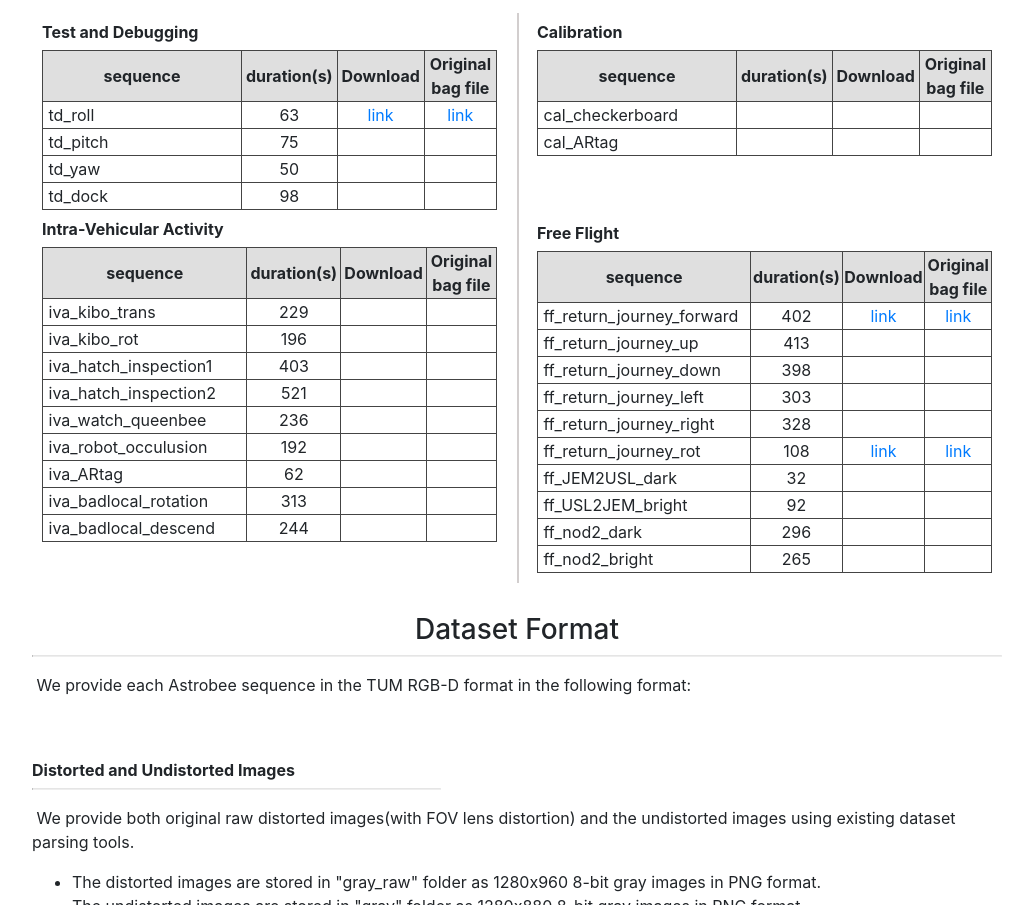
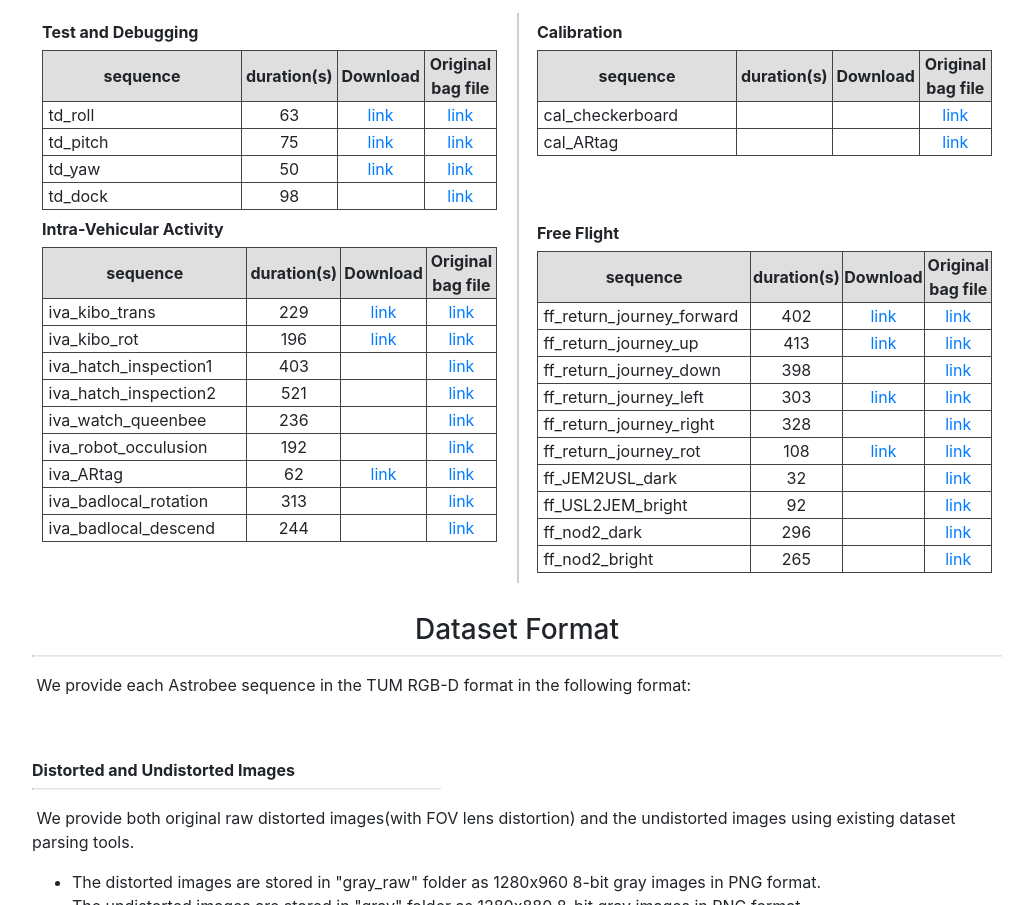
Before and after one commit to MPIL-310C/MPIL-310C.github.io, a plain HTML site: page index.html in a window 1280 px wide. Shown: the part 1646-2551 px from the top of the page, without its empty margins (123-1156 px from the left). Drawn offline with Linux system fonts and the light colour scheme.

Commit message:
add sequences and bag files

```diff
--- a/index.html
+++ b/index.html
@@ -95,26 +95,26 @@
                             <tr>
                                 <td>&nbsp;td_roll</td>
                                 <td style="text-align:center">63</td>
-                                <td style="text-align:center"><a href="https://sookmyungackr-my.sharepoint.com/:u:/g/personal/1913084_sookmyung_ac_kr/Edgkg5_U5I9Amzvxhm8d-XoBg1Xv56pLnR_kQuSUXBY5LA?e=H9misU" target="_blank" rel="noopener noreferrer">link</a></td>
-                                <td style="text-align:center"><a href="https://sookmyungackr-my.sharepoint.com/:u:/g/personal/1913084_sookmyung_ac_kr/EaKOQ5MfZqFHiuxVYCLfWkcBc4ZbCQrY2DUsCSzNmHfr0Q?e=khVypK" target="_blank" rel="noopener noreferrer">link</a></td>
+                                <td style="text-align:center"><a href="https://sookmyungackr-my.sharepoint.com/:u:/g/personal/1913084_sookmyung_ac_kr/EVvAyVrZt4tGkZEvo-N8YdABpV2hjXKr8BgGRpT2kfNjKg?e=v9diqH" target="_blank" rel="noopener noreferrer">link</a></td>
+                                <td style="text-align:center"><a href="https://sookmyungackr-my.sharepoint.com/:u:/g/personal/1913084_sookmyung_ac_kr/EaKOQ5MfZqFHiuxVYCLfWkcB1yO4_LfpX3wWw5FBQvuSLg?e=Qdgwdq" target="_blank" rel="noopener noreferrer">link</a></td>
                             </tr>
                             <tr>
                                 <td>&nbsp;td_pitch</td>
                                 <td style="text-align:center">75</td>
-                                <td style="text-align:center">      </td>
-                                <td style="text-align:center">      </td>
+                                <td style="text-align:center"><a href="https://sookmyungackr-my.sharepoint.com/:u:/g/personal/1913084_sookmyung_ac_kr/ESL85LbFiuxItpH7MVcVkEYB6_SL2t61JhFcbGRAnFIYYA?e=mpbB30" target="_blank" rel="noopener noreferrer">link</a></td></td>
+                                <td style="text-align:center"><a href="https://sookmyungackr-my.sharepoint.com/:u:/g/personal/1913084_sookmyung_ac_kr/Eab89eHwS_FPkntNwTPoXLMBwWJwAy0tIXVK-IyOkvg0qg?e=5dnxWm" target="_blank" rel="noopener noreferrer">link</a></td></td>
                             </tr>
                             <tr>
                                 <td>&nbsp;td_yaw</td>
                                 <td style="text-align:center">50</td>
-                                <td style="text-align:center">      </td>
-                                <td style="text-align:center">      </td>
+                                <td style="text-align:center"><a href="https://sookmyungackr-my.sharepoint.com/:u:/g/personal/1913084_sookmyung_ac_kr/EXLJB4-5mPNCrRTXR3wM6AQBYJOJ-K-rfkUxiwIQARpcTw?e=ePSMpQ" target="_blank" rel="noopener noreferrer">link</a></td></td>
+                                <td style="text-align:center"><a href="https://sookmyungackr-my.sharepoint.com/:u:/g/personal/1913084_sookmyung_ac_kr/EQqt7UZeVZBPjSqs38ryr-IBNqp5j5v9rRhhmJ2G6wEnlA?e=VAdFOx" target="_blank" rel="noopener noreferrer">link</a></td></td>
                             </tr>
                             <tr>
                                 <td>&nbsp;td_dock</td>
                                 <td style="text-align:center">98</td>
                                 <td style="text-align:center">      </td>
-                                <td style="text-align:center">      </td>
+                                <td style="text-align:center"><a href="https://sookmyungackr-my.sharepoint.com/:u:/g/personal/1913084_sookmyung_ac_kr/EWuMIParJqtFsWLAwY32JaMBRjWFVeSGT3ahDT3F1EMkiA?e=TTz9Ed" target="_blank" rel="noopener noreferrer">link</a></td>
                             </tr>
                         </tbody>
                     </table>
@@ -141,56 +141,56 @@
                             <tr>
                                 <td>&nbsp;iva_kibo_trans</td>
                                 <td style="text-align:center">229</td>
-                                <td style="text-align:center">      </td>
-                                <td style="text-align:center">      </td>
+                                <td style="text-align:center"><a href="https://sookmyungackr-my.sharepoint.com/:u:/g/personal/1913084_sookmyung_ac_kr/EWRRCHSrzZtHqsjX7tBdZtUB753M8vVi8KQW4YHk5SGSMA?e=DjrXYA" target="_blank" rel="noopener noreferrer">link</a></td>
+                                <td style="text-align:center"><a href="https://sookmyungackr-my.sharepoint.com/:u:/g/personal/1913084_sookmyung_ac_kr/EdPdFx2rTRhHqeHXqzxfejUBjEuGAj1iCb_PdNym-fe9gQ?e=fu22nh" target="_blank" rel="noopener noreferrer">link</a></td>
                             </tr>
                             <tr>
                                 <td>&nbsp;iva_kibo_rot</td>
                                 <td style="text-align:center">196</td>
-                                <td style="text-align:center">      </td>
-                                <td style="text-align:center">      </td>
+                                <td style="text-align:center"><a href="https://sookmyungackr-my.sharepoint.com/:u:/g/personal/1913084_sookmyung_ac_kr/EY51DLsOaupNswWZeyo8H-4BXEKxzpqmsNj9iUQX9FJgaw?e=tpWXys" target="_blank" rel="noopener noreferrer">link</a></td>
+                                <td style="text-align:center"><a href="https://sookmyungackr-my.sharepoint.com/:u:/g/personal/1913084_sookmyung_ac_kr/EUXxLsg8ul9KmbNi4sSygZEB0F1KO6uD_AlveYf14TiTNQ?e=eaqDsZ" target="_blank" rel="noopener noreferrer">link</a></td>
                             </tr>
                             <tr>
                                 <td>&nbsp;iva_hatch_inspection1</td>
                                 <td style="text-align:center">403</td>
                                 <td style="text-align:center">      </td>
-                                <td style="text-align:center">      </td>
+                                <td style="text-align:center"><a href="https://sookmyungackr-my.sharepoint.com/:u:/g/personal/1913084_sookmyung_ac_kr/Ea7CxjTeowpCqbXHHI4R9qIB30Pn7-lB0-rMAh6jush7Uw?e=6iur7E" target="_blank" rel="noopener noreferrer">link</a></td>
                             </tr>
                             <tr>
                                 <td>&nbsp;iva_hatch_inspection2</td>
                                 <td style="text-align:center">521</td>
                                 <td style="text-align:center">      </td>
-                                <td style="text-align:center">      </td>
+                                <td style="text-align:center"><a href="https://sookmyungackr-my.sharepoint.com/:u:/g/personal/1913084_sookmyung_ac_kr/ETdxZj1A73NAuTmhvxVeb6IBeGpuzciqMzxBNrGhl20nkQ?e=LRo3eV" target="_blank" rel="noopener noreferrer">link</a></td>
                             </tr>
                             <tr>
                                 <td>&nbsp;iva_watch_queenbee</td>
                                 <td style="text-align:center">236</td>
                                 <td style="text-align:center">      </td>
-                                <td style="text-align:center">      </td>
+                                <td style="text-align:center"><a href="https://sookmyungackr-my.sharepoint.com/:u:/g/personal/1913084_sookmyung_ac_kr/EecQPHjWpipDiq1fX1E_qfwBI7l1dvlyfJig1oDmzYXrUg?e=wy5Ep1" target="_blank" rel="noopener noreferrer">link</a></td>
                             </tr>
                             <tr>
                                 <td>&nbsp;iva_robot_occulusion</td>
                                 <td style="text-align:center">192</td>
                                 <td style="text-align:center">      </td>
-                                <td style="text-align:center">      </td>
+                                <td style="text-align:center"><a href="https://sookmyungackr-my.sharepoint.com/:u:/g/personal/1913084_sookmyung_ac_kr/EeJvi62BuipGt0GgaGh6aFwBwf_FqUM9eGexUps2zeQ4dw?e=6Wm0g8" target="_blank" rel="noopener noreferrer">link</a></td>
                             </tr>
                             <tr>
                                 <td>&nbsp;iva_ARtag</td>
                                 <td style="text-align:center">62</td>
-                                <td style="text-align:center">      </td>
-                                <td style="text-align:center">      </td>
+                                <td style="text-align:center"><a href="https://sookmyungackr-my.sharepoint.com/:u:/g/personal/1913084_sookmyung_ac_kr/ETPp3PuS6B5KqWcY5OrbBigBN1o5aHzdkkqCCEw9SJvB3A?e=mUBF8N" target="_blank" rel="noopener noreferrer">link</a></td>
+                                <td style="text-align:center"><a href="https://sookmyungackr-my.sharepoint.com/:u:/g/personal/1913084_sookmyung_ac_kr/EcLS5FaF8PZOsFGL2lRp8-MBR9asFnPKS0gXa8IaKh0pgg?e=5e7Obp" target="_blank" rel="noopener noreferrer">link</a></td>
                             </tr>
                             <tr>
                                 <td>&nbsp;iva_badlocal_rotation</td>
                                 <td style="text-align:center">313</td>
                                 <td style="text-align:center">      </td>
-                                <td style="text-align:center">      </td>
+                                <td style="text-align:center"><a href="https://sookmyungackr-my.sharepoint.com/:u:/g/personal/1913084_sookmyung_ac_kr/ERjP--tfv0pEmdH9JUJWazIBkx6TPPozLFFFSTuLeHv9Ug?e=UGBcI3" target="_blank" rel="noopener noreferrer">link</a></td>
                             </tr>
                             <tr>
                                 <td>&nbsp;iva_badlocal_descend</td>
                                 <td style="text-align:center">244</td>
                                 <td style="text-align:center">      </td>
-                                <td style="text-align:center">      </td>
+                                <td style="text-align:center"><a href="https://sookmyungackr-my.sharepoint.com/:u:/g/personal/1913084_sookmyung_ac_kr/EYZy-tIJD6JBnhSoIHYHqKUBY38Gs5L6UiBzRrRSC5hSHg?e=uWFw4J" target="_blank" rel="noopener noreferrer">link</a></td>
                             </tr>
                         </tbody>
                     </table>
@@ -220,13 +220,13 @@
                                 <td>&nbsp;cal_checkerboard</td>
                                 <td style="text-align:center">      </td>
                                 <td style="text-align:center">      </td>
-                                <td style="text-align:center">      </td>
+                                <td style="text-align:center"><a href="https://sookmyungackr-my.sharepoint.com/:u:/g/personal/1913084_sookmyung_ac_kr/Ec5sWWyWx2VKsmS-kC0hD9kBYlP_QB39_KHpqgWFyYJoxQ?e=R4U0qn" target="_blank" rel="noopener noreferrer">link</a></td>
                             </tr>
                             <tr>
                                 <td>&nbsp;cal_ARtag</td>
                                 <td style="text-align:center">      </td>
                                 <td style="text-align:center">      </td>
-                                <td style="text-align:center">      </td>
+                                <td style="text-align:center"><a href="https://sookmyungackr-my.sharepoint.com/:u:/g/personal/1913084_sookmyung_ac_kr/EdSl7lAGJq5EnV3B6EIAwg4BkT1bayUG1KfehnHx0FEY2g?e=Xy93H1" target="_blank" rel="noopener noreferrer">link</a></td>
                             </tr>
                         </tbody>
                     </table>
@@ -253,62 +253,62 @@
                             <tr>
                                 <td>&nbsp;ff_return_journey_forward</td>
                                 <td style="text-align:center">402</td>
-                                <td style="text-align:center"><a href="https://sookmyungackr-my.sharepoint.com/:u:/g/personal/1913084_sookmyung_ac_kr/EYlh8h7mLsFKjeXIkx7eonwBqiNjf6iuO5YkGcm5SeLhCA?e=Et0r5M" target="_blank" rel="noopener noreferrer">link</a></td>
-                                <td style="text-align:center"><a href="https://sookmyungackr-my.sharepoint.com/:u:/g/personal/1913084_sookmyung_ac_kr/EfCtw8urh4NGgByQF6MOxaMBe_mmeXqZX1jc1sLQgWeJvA?e=q5bFCA" target="_blank" rel="noopener noreferrer">link</a></td>
+                                <td style="text-align:center"><a href="https://sookmyungackr-my.sharepoint.com/:u:/g/personal/1913084_sookmyung_ac_kr/EbrN_z9f-UZCuE-qxeXGdqABlX83LullbUQLuZz6FKwEvQ?e=9WzkWY" target="_blank" rel="noopener noreferrer">link</a></td>
+                                <td style="text-align:center"><a href="https://sookmyungackr-my.sharepoint.com/:u:/g/personal/1913084_sookmyung_ac_kr/EfCtw8urh4NGgByQF6MOxaMB-3UwmtVArI-zn7APAybNHg?e=dWt7AV" target="_blank" rel="noopener noreferrer">link</a></td>
                             </tr>
                             <tr>
                                 <td>&nbsp;ff_return_journey_up </td>
                                 <td style="text-align:center">413</td>
-                                <td style="text-align:center">      </td>
-                                <td style="text-align:center">      </td>
+                                <td style="text-align:center"><a href="https://sookmyungackr-my.sharepoint.com/:u:/g/personal/1913084_sookmyung_ac_kr/EV3XlodSL_lOivLCbYiN5YIBMOl4JBJOEao33YgDfnPLaQ?e=2ZhS7r" target="_blank" rel="noopener noreferrer">link</a></td>
+                                <td style="text-align:center"><a href="https://sookmyungackr-my.sharepoint.com/:u:/g/personal/1913084_sookmyung_ac_kr/EaLbraQ_soNMpIaaM-Lh5v0BmDC-96HdT2Ex-x8eFemUeA?e=jeaJ60" target="_blank" rel="noopener noreferrer">link</a></td>
                             </tr>
                             <tr>
                                 <td>&nbsp;ff_return_journey_down </td>
                                 <td style="text-align:center">398</td>
                                 <td style="text-align:center">      </td>
-                                <td style="text-align:center">      </td>
+                                <td style="text-align:center"><a href="https://sookmyungackr-my.sharepoint.com/:u:/g/personal/1913084_sookmyung_ac_kr/EXmL6mw1whdKt3Hl3Fc6u94BHPLsjAh5ZZ2KXLSMue8ngA?e=vv7Yx8" target="_blank" rel="noopener noreferrer">link</a></td>
                             </tr>
                             <tr>
                                 <td>&nbsp;ff_return_journey_left</td>
                                 <td style="text-align:center">303</td>
-                                <td style="text-align:center">      </td>
-                                <td style="text-align:center">      </td>
+                                <td style="text-align:center"><a href="" target="_blank" rel="noopener noreferrer">link</a></td>
+                                <td style="text-align:center"><a href="https://sookmyungackr-my.sharepoint.com/:u:/g/personal/1913084_sookmyung_ac_kr/EYkZER3Ed8dCtTuaia3kR5cB0WqRj5d7sV6IXpNpOGUkng?e=htriGb" target="_blank" rel="noopener noreferrer">link</a></td>
                             </tr>
                             <tr>
                                 <td>&nbsp;ff_return_journey_right</td>
                                 <td style="text-align:center">328</td>
                                 <td style="text-align:center">      </td>
-                                <td style="text-align:center">      </td>
+                                <td style="text-align:center"><a href="https://sookmyungackr-my.sharepoint.com/:u:/g/personal/1913084_sookmyung_ac_kr/ETLhAV9pa9FEmoR3osg-orUBPspuVKmh0TeV8xRvUyKbUA?e=Y8JNoX" target="_blank" rel="noopener noreferrer">link</a></td>
                             </tr>
                             <tr>
                                 <td>&nbsp;ff_return_journey_rot</td>
                                 <td style="text-align:center">108</td>
-                                <td style="text-align:center"><a href="https://sookmyungackr-my.sharepoint.com/:u:/g/personal/1913084_sookmyung_ac_kr/EXZHTIwtKmBBp-9nMmgoNowBONrsNiyDHXEZ8WYINRA7mw?e=5heQui" target="_blank" rel="noopener noreferrer">link</a></td>
-                                <td style="text-align:center"><a href="https://sookmyungackr-my.sharepoint.com/:u:/g/personal/1913084_sookmyung_ac_kr/EVPG34zeWfhKiUJMTBxSHgIBg7q2lYv8EdEa6EYpErJ9hA?e=uSmsZA" target="_blank" rel="noopener noreferrer">link</a></td>
+                                <td style="text-align:center"><a href="https://sookmyungackr-my.sharepoint.com/:u:/g/personal/1913084_sookmyung_ac_kr/EegvNNGr3-NDoawCN43T86oBLXcTxdhU4g_biAGdmudcvA?e=Sk32ZX" target="_blank" rel="noopener noreferrer">link</a></td>
+                                <td style="text-align:center"><a href="https://sookmyungackr-my.sharepoint.com/:u:/g/personal/1913084_sookmyung_ac_kr/EVPG34zeWfhKiUJMTBxSHgIBrk8lc_u-BqzE-AmgGhXafw?e=epVsqP" target="_blank" rel="noopener noreferrer">link</a></td>
                             </tr>
                             <tr>
                                 <td>&nbsp;ff_JEM2USL_dark</td>
                                 <td style="text-align:center">32</td>
                                 <td style="text-align:center">      </td>
-                                <td style="text-align:center">      </td>
+                                <td style="text-align:center"><a href="https://sookmyungackr-my.sharepoint.com/:u:/g/personal/1913084_sookmyung_ac_kr/EWLE-d_t9ZJHh81vNqtcZrgB8-OpBsNMtjGclAK5MLIgBA?e=mdHy0o" target="_blank" rel="noopener noreferrer">link</a></td>
                             </tr>
                             <tr>
                                 <td>&nbsp;ff_USL2JEM_bright</td>
                                 <td style="text-align:center">92</td>
                                 <td style="text-align:center">      </td>
-                                <td style="text-align:center">      </td>
+                                <td style="text-align:center"><a href="https://sookmyungackr-my.sharepoint.com/:u:/g/personal/1913084_sookmyung_ac_kr/EXYQFAXBx85Bsr9-GSwr8n4BKYnfBRP5YAIGjJecWzU-lQ?e=rYiGAd" target="_blank" rel="noopener noreferrer">link</a></td>
                             </tr>
                             <tr>
                                 <td>&nbsp;ff_nod2_dark</td>
                                 <td style="text-align:center">296</td>
                                 <td style="text-align:center">      </td>
-                                <td style="text-align:center">      </td>
+                                <td style="text-align:center"><a href="https://sookmyungackr-my.sharepoint.com/:u:/g/personal/1913084_sookmyung_ac_kr/ETFYuOt6_51Huz5E7EB--YMBp9I_sV5FooTEGnjniKVSPQ?e=qiHTTk" target="_blank" rel="noopener noreferrer">link</a></td>
                             </tr>
                             <tr>
                                 <td>&nbsp;ff_nod2_bright</td>
                                 <td style="text-align:center">265</td>
                                 <td style="text-align:center">      </td>
-                                <td style="text-align:center">      </td>
+                                <td style="text-align:center"><a href="https://sookmyungackr-my.sharepoint.com/:u:/g/personal/1913084_sookmyung_ac_kr/EW8OgJGpVstEoaUytgTTdL8BuxyWX0s5d5DIWAG5OiVEbQ?e=tbbsf4" target="_blank" rel="noopener noreferrer">link</a></td>
                             </tr>
                         </tbody>
                     </table>
```
